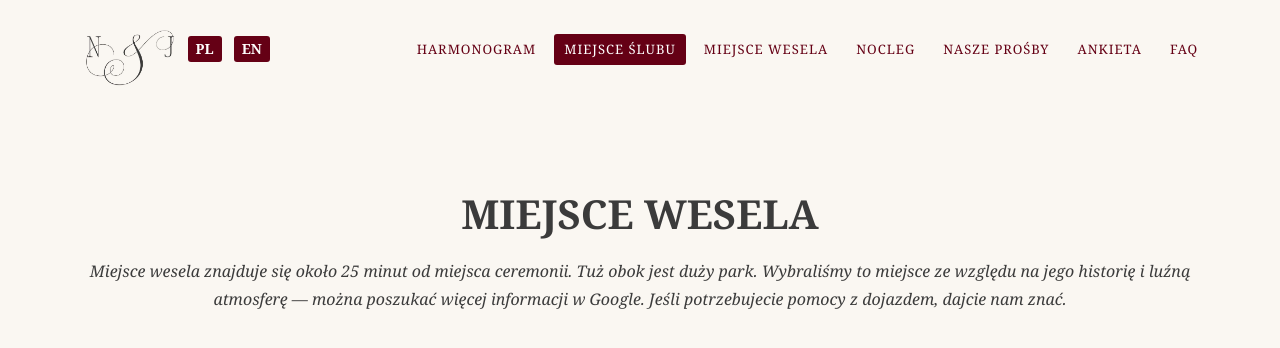
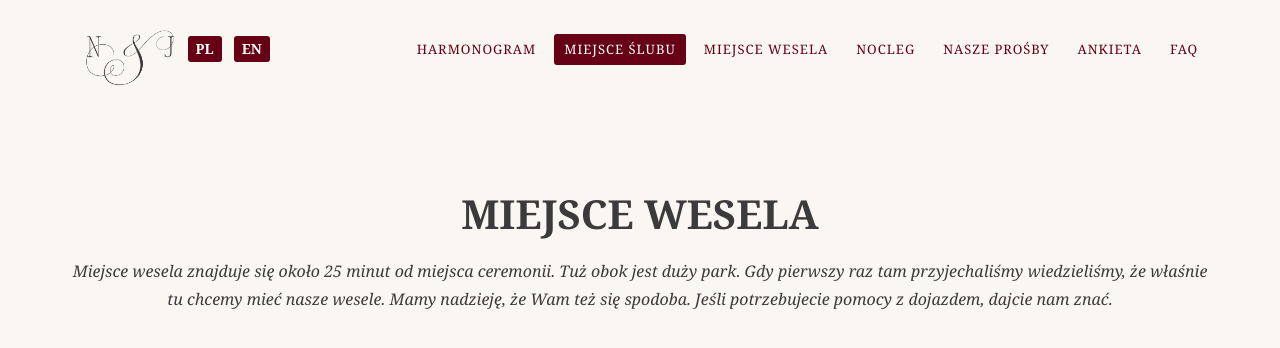
Before and after one commit to iakubluczak/iakubluczak.github.io, a Jekyll site: the page built from _pl_pages/index.html, in a window 1280 px wide and 900 px high, scrolled down 3157 px, cut to the strip 0-384 px from the top of the window. Shown: the top 348 px of the strip. Built offline with Jekyll 4.4.1, drawn with Linux system fonts in a browser that asks for light colours; some web fonts are replaced.

Commit message:
Update wedding venue description for clarity

```diff
--- a/_includes/pl_data/wedding_party_venue.html
+++ b/_includes/pl_data/wedding_party_venue.html
@@ -5,7 +5,7 @@
             <div class="col-lg-12 text-center">
                 <h2 class="section-heading">Miejsce Wesela</h2>
                 <h3 class="section-subheading text-muted">
-                    Miejsce wesela znajduje się około 25 minut od miejsca ceremonii. Tuż obok jest duży park. Wybraliśmy to miejsce ze względu na jego historię i luźną atmosferę — można poszukać więcej informacji w Google.
+                    Miejsce wesela znajduje się około 25 minut od miejsca ceremonii. Tuż obok jest duży park. Gdy pierwszy raz tam przyjechaliśmy wiedzieliśmy, że właśnie tu chcemy mieć nasze wesele. Mamy nadzieję, że Wam też się spodoba.
                     Jeśli potrzebujecie pomocy z dojazdem, dajcie nam znać.
                 </h3>
             </div>
```
